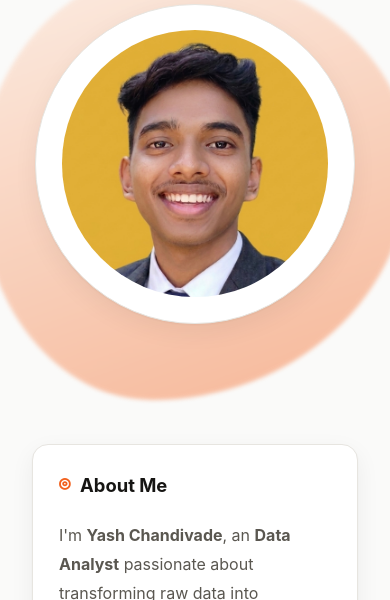
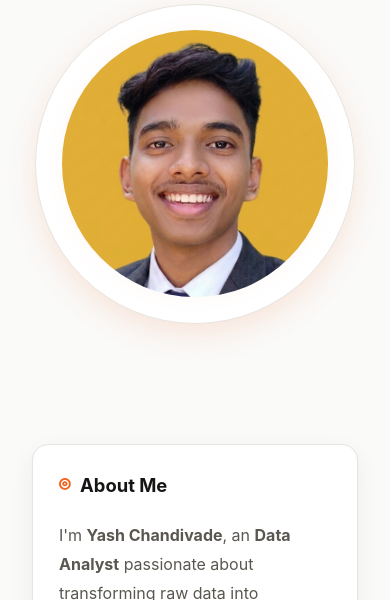
Before and after one commit to YashNotCoder/portfolio-website, a plain HTML site: page index.html in a window 390 px wide. Shown: the part 624-1224 px from the top of the page. Drawn offline with Linux system fonts and the light colour scheme.

Commit message:
Updated photo

```diff
--- a/index.html
+++ b/index.html
@@ -241,6 +241,29 @@
     .contact-grid{grid-template-columns:1fr;}
     .hero h1{font-size:2.3rem;}
     .badge-float{right:6px;}
+    /* Mobile: remove decorative blob and add an orange glow behind the photo border */
+    .hero-visual .blob{
+      display:none !important;
+    }
+    .hero-visual .photo-circle{
+      z-index:2;
+      position:relative;
+      margin:0 auto;
+      box-shadow:0 10px 30px rgba(242,97,29,0.14);
+    }
+    .hero-visual .photo-circle::before{
+      content:"";
+      position:absolute;
+      left:50%;
+      top:50%;
+      transform:translate(-50%,-50%);
+      width:112%;
+      height:112%;
+      border-radius:50%;
+      background:radial-gradient(circle, rgba(242,97,29,0.16) 0%, rgba(242,97,29,0.06) 35%, transparent 60%);
+      z-index:-1;
+      pointer-events:none;
+    }
   }
   :focus-visible{outline:2px solid var(--accent); outline-offset:2px;}
   @media (prefers-reduced-motion: reduce){
```
